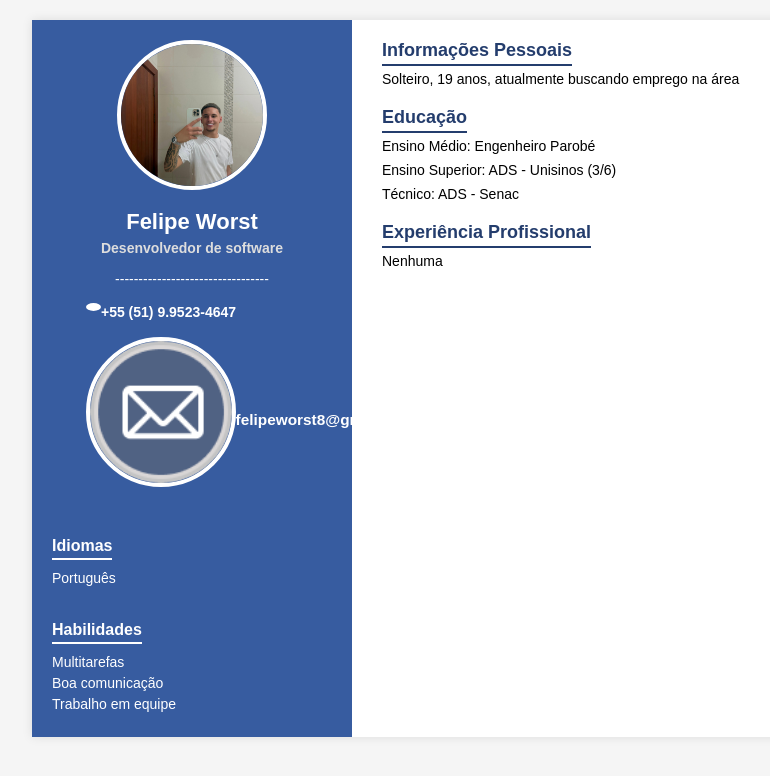
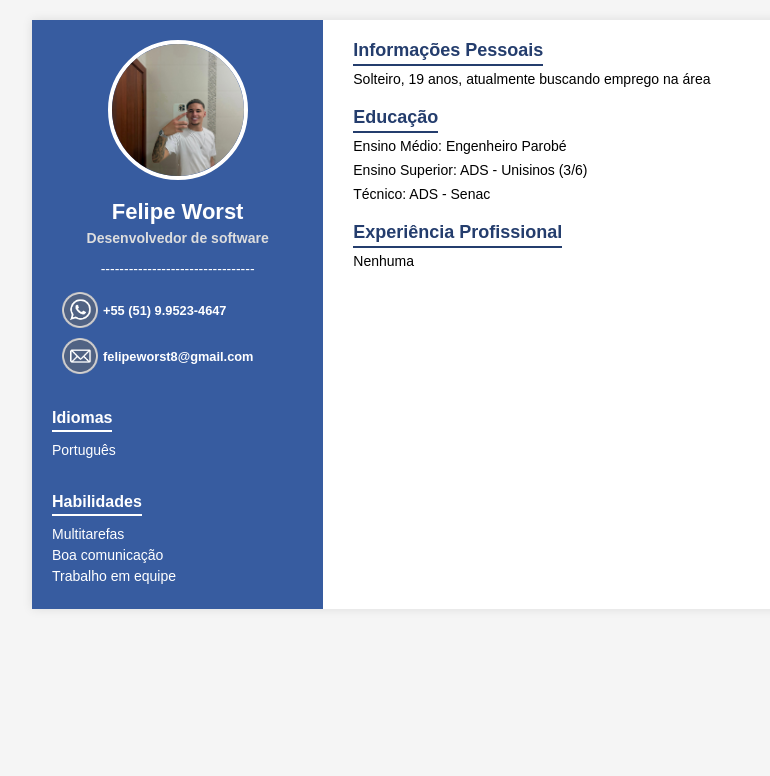
Before and after one commit to FelipeWorst/curriculo, a plain HTML site: page index.html in a window 1280 px wide. Shown: the whole page, without its empty margins (208-978 px from the left). Drawn offline with Linux system fonts and the light colour scheme.

Commit message:
Ajustando imagens

```diff
--- a/index.html
+++ b/index.html
@@ -10,7 +10,7 @@
 <body>
   <div class="curriculo">
     <aside class="sidebar">
-      <img src="assets/ddd.jpg" alt="Foto de perfil">
+      <img src="assets/ddd.jpg" class="foto_perfil" alt="Foto de perfil">
       <h1>Felipe Worst</h1>
       <p class="titulo">Desenvolvedor de software</p>
       <p>---------------------------------</p>
@@ -18,7 +18,7 @@
         <div class="contatos">
 
             <div id="whats">
-                <img src="assets/whats.png" alt="" id="foto">
+                <img src="assets/whats.png" alt="">
                 <p>+55 (51) 9.9523-4647</p>
             </div>
 
--- a/style/index.css
+++ b/style/index.css
@@ -25,9 +25,9 @@ body {
   text-align: center;
 }
 
-.sidebar img {
-  width: 150px;
-  height: 150px;
+.foto_perfil {
+  width: 140px;
+  height: 140px;
   border-radius: 50%;
   object-fit: cover;
   margin-bottom: 15px;
@@ -68,21 +68,21 @@ body {
 #whats, #email {
     display: flex;
     align-items: center;
-    padding-left: 12%;
+    padding-left: 4%;
     padding-top: 4%;
 }
 
-#foto{
-    width: 5%;
-    height: 5%;
-    padding-right: 3%;
+#whats img, #email img {
+  width: 15%;
+  border: 0px solid white;
 }
 
-#whats, #email p {
+#whats p, #email p {
     font-weight: 700;
-    font-size: 1.2vw;
+    font-size: 1.0vw;
     margin-top: 0em;
     margin-bottom: 0em;
+    padding-left: 2%;
 }
 
 
```
